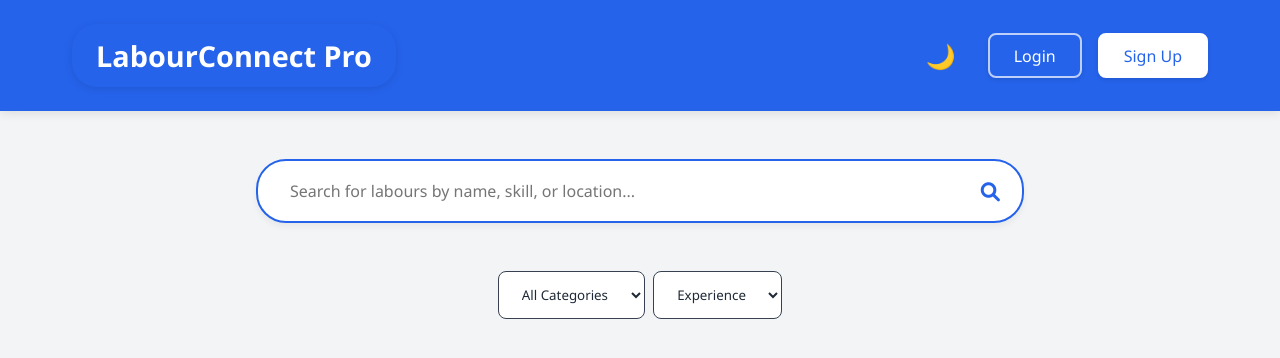
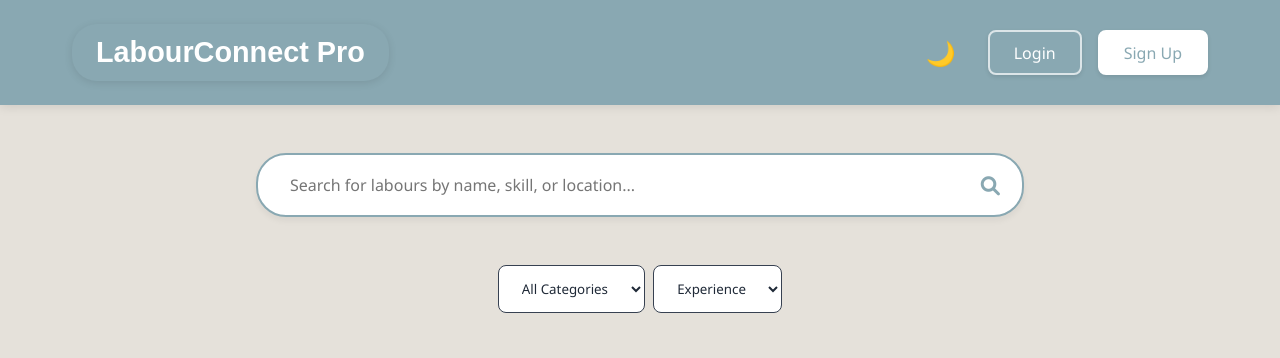
Before and after one commit to hawatri/YourHelper, a plain HTML site: page index.html in a window 1280 px wide. Drawn offline with Linux system fonts and the light colour scheme; a script that the page names is missing; a web font is replaced by a local one.

Commit message:
Ui Changes

```diff
--- a/css/style.css
+++ b/css/style.css
@@ -21,13 +21,14 @@
 }
 
 body {
-    background-color: var(--background-color);
+    background-color: #E5E1DA;
     color: var(--text-color);
     transition: background-color 0.3s ease;
 }
 
 .header {
-    background-color: var(--primary-color);
+
+    background-color: #89A8B2;
     box-shadow: 0 2px 10px rgba(0,0,0,0.1);
 }
 
@@ -41,10 +42,13 @@ body {
 }
 
 .logo {
+    background-color: #4B164C;
+    font-family: "Atkinson Hyperlegible Mono", sans-serif;
     font-size: 1.8rem;
     font-weight: 700;
     color: white;
 }
+
 
 .nav-right {
     display: flex;
@@ -86,13 +90,13 @@ body {
 
 .header .signup-btn {
     background-color: white;
-    color: var(--primary-color);
+    color:#89A8B2;
     border-color: white;
 }
 
 .header .signup-btn:hover {
     background-color: #e0f2fe;
-    color: var(--secondary-color);
+    color: #79949d;
 }
 
 .theme-toggle {
@@ -128,7 +132,7 @@ body {
 }
 
 .dark-theme .header .signup-btn:hover {
-    background-color: var(--primary-color);
+    background-color: #89A8B2;
     color: white;
 }
 
@@ -148,7 +152,7 @@ body {
 .search-bar {
     width: 100%;
     padding: 1.2rem 2rem;
-    border: 2px solid var(--primary-color);
+    border: 2px solid #89A8B2;
     border-radius: 30px;
     font-size: 1rem;
     outline: none;
@@ -159,7 +163,7 @@ body {
 }
 
 .search-bar:focus {
-    box-shadow: 0 4px 12px rgba(37, 99, 235, 0.2);
+    box-shadow: 0 4px 12px #89A8B2;
 }
 
 .search-btn {
@@ -168,7 +172,7 @@ body {
     background: none;
     border: none;
     font-size: 1.2rem;
-    color: var(--primary-color);
+    color: #89A8B2;
     cursor: pointer;
 }
 
@@ -199,7 +203,7 @@ body {
 }
 
 .profile-card {
-    background: var(--card-bg);
+    background: #B3C8CF;
     border-radius: 15px;
     padding: 1.5rem;
     box-shadow: 0 4px 6px rgba(0,0,0,0.05);
@@ -235,7 +239,7 @@ body {
     width: 100%;
     padding: 0.8rem;
     margin-top: 1rem;
-    background-color: var(--primary-color);
+    background-color: #89A8B2;
     color: white;
     border: none;
     border-radius: 8px;
@@ -244,7 +248,7 @@ body {
 }
 
 .hire-btn:hover {
-    background-color: var(--secondary-color);
+    background-color: #89A8B2;
 }
 
 .hire-panel {
@@ -937,7 +941,7 @@ input[type="range"] {
     font-weight: 700;
     color: white;
     /* New rounded material style */
-    background: var(--primary-color);
+    background: #89A8B2;
     padding: 12px 24px;
     border-radius: 25px;
     box-shadow: 0 2px 8px rgba(0,0,0,0.1);
--- a/index.html
+++ b/index.html
@@ -6,8 +6,9 @@
     <title>YourHelper</title>
     <link rel="stylesheet" href="css/style.css">
     <link rel="stylesheet" href="https://cdnjs.cloudflare.com/ajax/libs/font-awesome/6.0.0/css/all.min.css">
-</head>
-<!-- Add this to your HTML before </body> -->
+    <link rel="preconnect" href="https://fonts.googleapis.com">
+<link rel="preconnect" href="https://fonts.gstatic.com" crossorigin>
+<link href="https://fonts.googleapis.com/css2?family=Atkinson+Hyperlegible+Mono:ital,wght@0,200..800;1,200..800&family=Playwrite+IT+Moderna:wght@100..400&family=Press+Start+2P&display=swap" rel="stylesheet">
 <div class="hire-panel" id="hirePanel">
     <div class="panel-header">
         <h3>Hire Details</h3>
```
